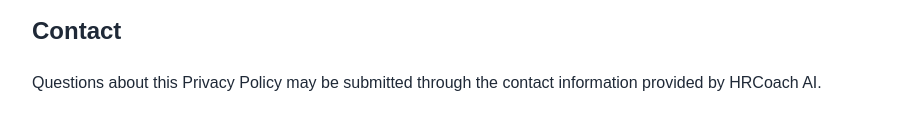
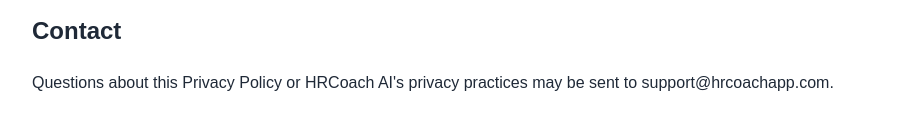
Before and after one commit to yanoxiong/hrcoach-ai, a website: page public/public/privacy.html in a window 1280 px wide. Shown: the part 2014-2144 px from the top of the page, without its empty margins (183-1092 px from the left). Drawn offline with Linux system fonts and the light colour scheme.

Commit message:
Add privacy support contact
Adds the HRCoach AI support email to the Privacy Policy contact section.

```diff
--- a/public/public/privacy.html
+++ b/public/public/privacy.html
@@ -158,10 +158,10 @@
 
     <h2>Contact</h2>
 
-    <p>
-      Questions about this Privacy Policy may be submitted through the contact
-      information provided by HRCoach AI.
-    </p>
+  <p>
+  Questions about this Privacy Policy or HRCoach AI's privacy practices
+  may be sent to support@hrcoachapp.com.
+</p>
 
   </div>
 </body>
```
